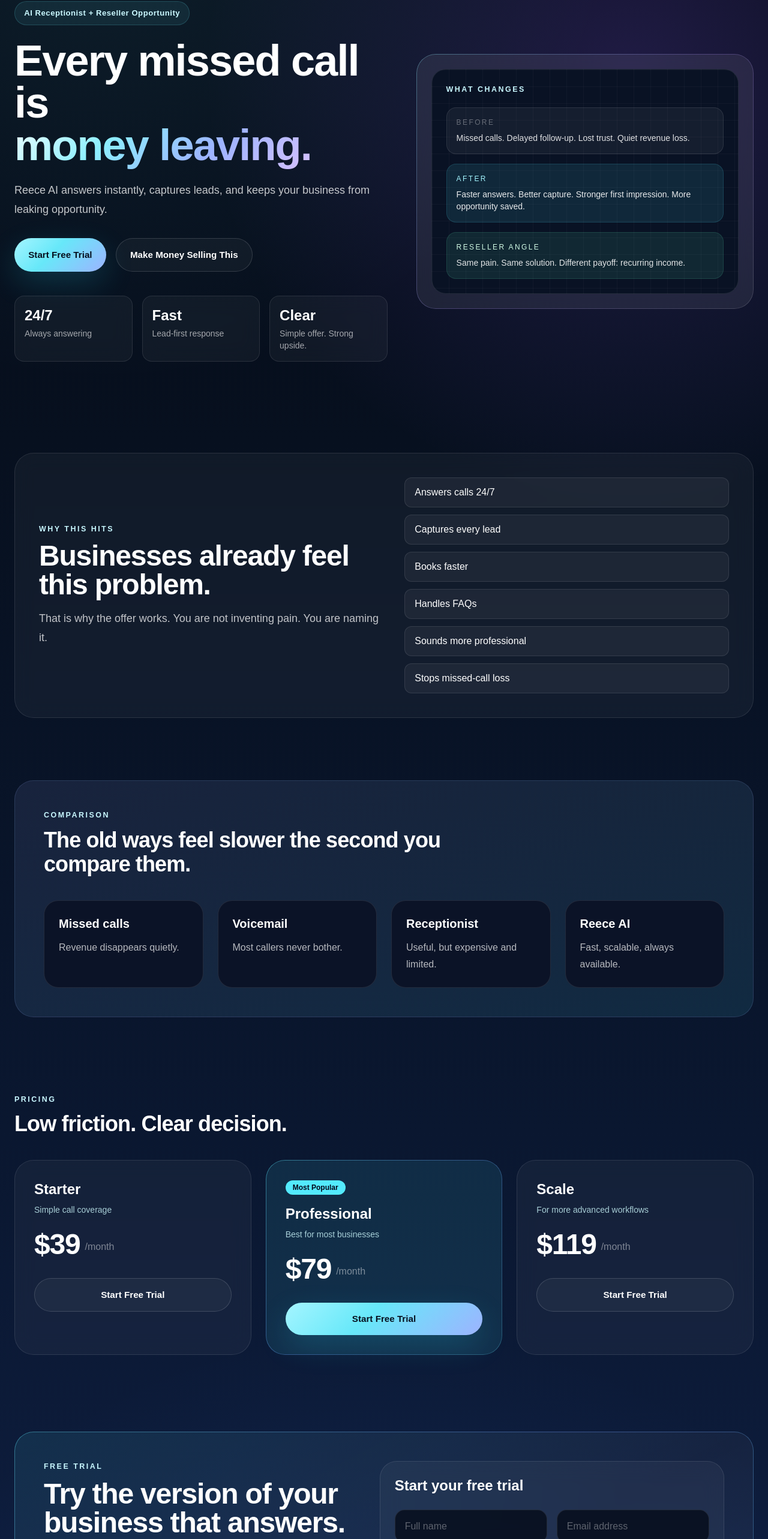
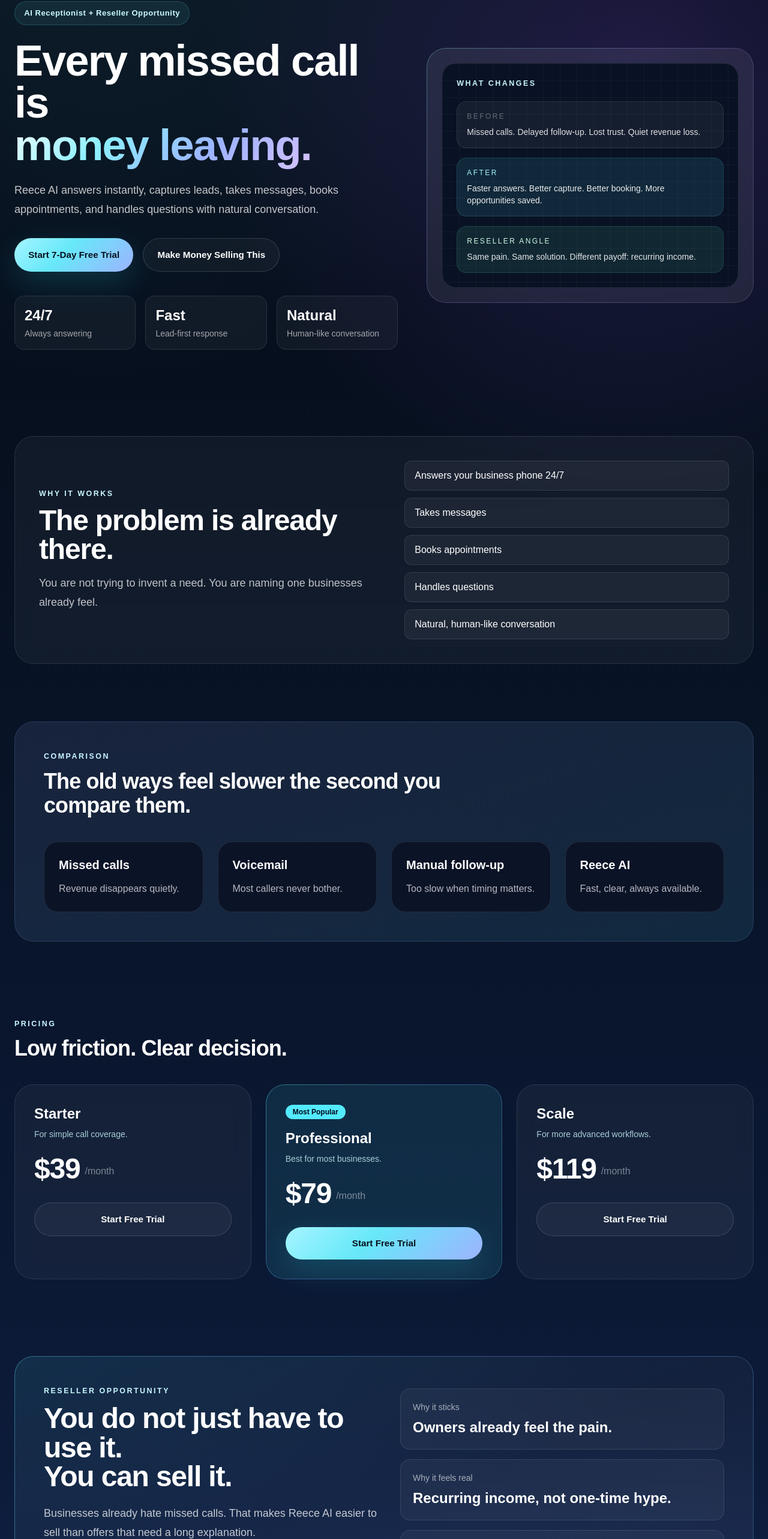
Before and after one commit to receptioniqbusiness/reece-mock, a Next.js app: page / in a window 1280 px wide. Shown: the part 215-2781 px from the top of the page at 60% size. Built offline with nearby package versions, Linux system fonts and the light colour scheme.

Commit message:
Update page.tsx

```diff
--- a/app/page.tsx
+++ b/app/page.tsx
@@ -1,53 +1,30 @@
-"use client";
-
-import { FormEvent, useState } from "react";
-
-type TrialForm = {
-  name: string;
-  email: string;
-  company: string;
-  website: string;
-  plan: string;
-  trialGoal: string;
-};
-
-const initialTrialForm: TrialForm = {
-  name: "",
-  email: "",
-  company: "",
-  website: "",
-  plan: "Professional",
-  trialGoal: "",
-};
-
 const plans = [
   {
     name: "Starter",
     price: "$39",
-    description: "Simple call coverage",
+    description: "For simple call coverage.",
     featured: false,
   },
   {
     name: "Professional",
     price: "$79",
-    description: "Best for most businesses",
+    description: "Best for most businesses.",
     featured: true,
   },
   {
     name: "Scale",
     price: "$119",
-    description: "For more advanced workflows",
+    description: "For more advanced workflows.",
     featured: false,
   },
 ];
 
-const features = [
-  "Answers calls 24/7",
-  "Captures every lead",
-  "Books faster",
-  "Handles FAQs",
-  "Sounds more professional",
-  "Stops missed-call loss",
+const coreFeatures = [
+  "Answers your business phone 24/7",
+  "Takes messages",
+  "Books appointments",
+  "Handles questions",
+  "Natural, human-like conversation",
 ];
 
 const compare = [
@@ -60,52 +37,16 @@
     text: "Most callers never bother.",
   },
   {
-    title: "Receptionist",
-    text: "Useful, but expensive and limited.",
+    title: "Manual follow-up",
+    text: "Too slow when timing matters.",
   },
   {
     title: "Reece AI",
-    text: "Fast, scalable, always available.",
+    text: "Fast, clear, always available.",
   },
 ];
 
 export default function Home() {
-  const [trialForm, setTrialForm] = useState<TrialForm>(initialTrialForm);
-  const [trialStatus, setTrialStatus] = useState<"idle" | "submitting" | "success" | "error">("idle");
-  const [trialError, setTrialError] = useState("");
-
-  async function handleTrialSubmit(e: FormEvent<HTMLFormElement>) {
-    e.preventDefault();
-    setTrialStatus("submitting");
-    setTrialError("");
-
-    try {
-      const res = await fetch("/api/contact", {
-        method: "POST",
-        headers: {
-          "Content-Type": "application/json",
-        },
-        body: JSON.stringify({
-          formType: "trial",
-          ...trialForm,
-          message: "",
-        }),
-      });
-
-      const data = await res.json();
-
-      if (!res.ok || !data.ok) {
-        throw new Error(data.error || "Something went wrong.");
-      }
-
-      setTrialStatus("success");
-      setTrialForm(initialTrialForm);
-    } catch (err) {
-      setTrialStatus("error");
-      setTrialError(err instanceof Error ? err.message : "Something went wrong.");
-    }
-  }
-
   return (
     <main className="min-h-screen text-white">
       <header className="sticky top-0 z-50 border-b border-white/10 bg-[#040914]/75 backdrop-blur">
@@ -116,16 +57,16 @@
 
           <nav className="hidden items-center gap-6 text-sm text-white/70 md:flex">
             <a href="#why" className="hover:text-white">
-              Why
+              Why it works
             </a>
             <a href="#pricing" className="hover:text-white">
               Pricing
             </a>
-            <a href="#trial" className="hover:text-white">
+            <a href="#reseller-promo" className="hover:text-white">
+              Resellers
+            </a>
+            <a href="/signup" className="hover:text-white">
               Free Trial
-            </a>
-            <a href="/resellers" className="hover:text-white">
-              Resellers
             </a>
           </nav>
 
@@ -133,15 +74,15 @@
             <a href="/resellers" className="secondary-btn hidden sm:inline-flex">
               Reseller Program
             </a>
-            <a href="#trial" className="primary-btn">
-              Start Free Trial
+            <a href="/signup?plan=Professional" className="primary-btn">
+              Start 7-Day Free Trial
             </a>
           </div>
         </div>
       </header>
 
       <section className="mx-auto max-w-7xl px-6 pb-20 pt-24 md:pb-28 md:pt-32">
-        <div className="grid items-center gap-12 lg:grid-cols-[1.05fr_0.95fr]">
+        <div className="grid items-center gap-12 lg:grid-cols-[1.08fr_0.92fr]">
           <div>
             <div className="badge">AI Receptionist + Reseller Opportunity</div>
 
@@ -152,12 +93,12 @@
             </h1>
 
             <p className="mt-6 max-w-2xl text-lg leading-8 text-white/76">
-              Reece AI answers instantly, captures leads, and keeps your business from leaking opportunity.
+              Reece AI answers instantly, captures leads, takes messages, books appointments, and handles questions with natural conversation.
             </p>
 
             <div className="mt-8 flex flex-wrap gap-4">
-              <a href="#trial" className="primary-btn">
-                Start Free Trial
+              <a href="/signup?plan=Professional" className="primary-btn">
+                Start 7-Day Free Trial
               </a>
               <a href="/resellers" className="secondary-btn">
                 Make Money Selling This
@@ -174,8 +115,8 @@
                 <p className="mt-1 text-sm text-white/62">Lead-first response</p>
               </div>
               <div className="glass rounded-2xl p-4">
-                <div className="text-2xl font-semibold">Clear</div>
-                <p className="mt-1 text-sm text-white/62">Simple offer. Strong upside.</p>
+                <div className="text-2xl font-semibold">Natural</div>
+                <p className="mt-1 text-sm text-white/62">Human-like conversation</p>
               </div>
             </div>
           </div>
@@ -195,7 +136,7 @@
                 <div className="rounded-2xl border border-cyan-300/15 bg-cyan-300/10 p-4">
                   <p className="text-xs uppercase tracking-[0.2em] text-cyan-200">After</p>
                   <p className="mt-2 text-sm text-white/90">
-                    Faster answers. Better capture. Stronger first impression. More opportunity saved.
+                    Faster answers. Better capture. Better booking. More opportunities saved.
                   </p>
                 </div>
 
@@ -211,21 +152,21 @@
         </div>
       </section>
 
-      <section id="why" className="mx-auto max-w-7xl px-6 py-8 md:py-10">
+      <section id="why" className="mx-auto max-w-7xl px-6 py-6 md:py-8">
         <div className="glass rounded-[2rem] p-8 md:p-10">
           <div className="grid gap-10 lg:grid-cols-[1fr_0.95fr] lg:items-center">
             <div>
-              <p className="section-label">Why this hits</p>
+              <p className="section-label">Why it works</p>
               <h2 className="mt-3 max-w-3xl text-3xl font-semibold tracking-tight md:text-5xl">
-                Businesses already feel this problem.
+                The problem is already there.
               </h2>
               <p className="mt-4 max-w-2xl text-lg leading-8 text-white/74">
-                That is why the offer works. You are not inventing pain. You are naming it.
+                You are not trying to invent a need. You are naming one businesses already feel.
               </p>
             </div>
 
             <div className="grid gap-3">
-              {features.map((item) => (
+              {coreFeatures.map((item) => (
                 <div key={item} className="rounded-xl border border-white/10 bg-white/5 px-4 py-3">
                   {item}
                 </div>
@@ -287,7 +228,10 @@
                 <span className="pb-2 text-white/45">/month</span>
               </div>
 
-              <a href="#trial" className={plan.featured ? "primary-btn mt-8 w-full" : "secondary-btn mt-8 w-full"}>
+              <a
+                href={`/signup?plan=${encodeURIComponent(plan.name)}`}
+                className={plan.featured ? "primary-btn mt-8 w-full" : "secondary-btn mt-8 w-full"}
+              >
                 Start Free Trial
               </a>
             </div>
@@ -295,109 +239,67 @@
         </div>
       </section>
 
-      <section id="trial" className="mx-auto max-w-7xl px-6 py-12 pb-20 md:py-16">
-        <div className="hero-glow rounded-[2rem] border border-cyan-300/20 bg-gradient-to-br from-cyan-300/10 via-white/[0.04] to-indigo-300/10 p-8 md:p-12">
-          <div className="grid gap-10 lg:grid-cols-[0.95fr_1.05fr] lg:items-start">
+      <section id="reseller-promo" className="mx-auto max-w-7xl px-6 py-12 md:py-16">
+        <div className="hero-glow rounded-[2rem] border border-cyan-300/18 bg-gradient-to-br from-cyan-300/10 via-white/[0.03] to-indigo-300/10 p-8 md:p-12">
+          <div className="grid gap-8 lg:grid-cols-[1.02fr_0.98fr] lg:items-center">
             <div>
-              <p className="section-label">Free Trial</p>
-              <h2 className="mt-3 max-w-3xl text-3xl font-semibold tracking-tight md:text-5xl">
-                Try the version of your business that answers.
+              <p className="section-label">Reseller opportunity</p>
+              <h2 className="mt-3 text-4xl font-semibold tracking-tight md:text-5xl md:leading-[1.02]">
+                You do not just have to use it.
+                <br />
+                You can sell it.
               </h2>
-              <p className="mt-4 max-w-2xl text-lg leading-8 text-white/75">
-                Start here if you want to see what it feels like when fewer opportunities slip away.
+              <p className="mt-5 max-w-2xl text-lg leading-8 text-white/75">
+                Businesses already hate missed calls. That makes Reece AI easier to sell than offers that need a long explanation.
               </p>
 
-              <div className="mt-8 grid gap-3">
-                <div className="rounded-xl border border-white/10 bg-white/5 px-4 py-3 text-white/82">
-                  Pick a plan
-                </div>
-                <div className="rounded-xl border border-white/10 bg-white/5 px-4 py-3 text-white/82">
-                  Tell us what calls you want handled
-                </div>
-                <div className="rounded-xl border border-white/10 bg-white/5 px-4 py-3 text-white/82">
-                  We help you evaluate fit fast
-                </div>
+              <div className="mt-8 flex flex-wrap gap-4">
+                <a href="/resellers" className="primary-btn">
+                  Become a Reseller
+                </a>
+                <a href="/resellers#calculator" className="secondary-btn">
+                  See Earnings Calculator
+                </a>
               </div>
             </div>
 
-            <div className="glass rounded-[1.75rem] p-6">
-              <h3 className="text-2xl font-semibold">Start your free trial</h3>
+            <div className="grid gap-4">
+              <div className="glass rounded-2xl p-5">
+                <p className="text-sm text-white/62">Why it sticks</p>
+                <div className="mt-2 text-2xl font-semibold">Owners already feel the pain.</div>
+              </div>
+              <div className="glass rounded-2xl p-5">
+                <p className="text-sm text-white/62">Why it feels real</p>
+                <div className="mt-2 text-2xl font-semibold">Recurring income, not one-time hype.</div>
+              </div>
+              <div className="glass rounded-2xl p-5">
+                <p className="text-sm text-white/62">Why people act</p>
+                <div className="mt-2 text-2xl font-semibold">Simple offer. Clear upside.</div>
+              </div>
+            </div>
+          </div>
+        </div>
+      </section>
 
-              <form onSubmit={handleTrialSubmit} className="mt-6 grid gap-4">
-                <div className="grid gap-4 md:grid-cols-2">
-                  <input
-                    type="text"
-                    placeholder="Full name"
-                    className="input-dark"
-                    value={trialForm.name}
-                    onChange={(e) => setTrialForm((prev) => ({ ...prev, name: e.target.value }))}
-                    required
-                  />
-                  <input
-                    type="email"
-                    placeholder="Email address"
-                    className="input-dark"
-                    value={trialForm.email}
-                    onChange={(e) => setTrialForm((prev) => ({ ...prev, email: e.target.value }))}
-                    required
-                  />
-                </div>
+      <section className="mx-auto max-w-7xl px-6 pb-20 pt-4">
+        <div className="hero-glow rounded-[2rem] border border-cyan-300/14 bg-gradient-to-br from-cyan-300/10 via-white/[0.04] to-indigo-300/10 p-8 md:p-12">
+          <div className="grid gap-8 lg:grid-cols-[1fr_auto] lg:items-center">
+            <div>
+              <p className="section-label">Final call to action</p>
+              <h2 className="mt-3 text-3xl font-semibold tracking-tight md:text-5xl">
+                Stop losing calls.
+                <br />
+                Start capturing revenue.
+              </h2>
+            </div>
 
-                <div className="grid gap-4 md:grid-cols-2">
-                  <input
-                    type="text"
-                    placeholder="Business name"
-                    className="input-dark"
-                    value={trialForm.company}
-                    onChange={(e) => setTrialForm((prev) => ({ ...prev, company: e.target.value }))}
-                  />
-                  <input
-                    type="text"
-                    placeholder="Website"
-                    className="input-dark"
-                    value={trialForm.website}
-                    onChange={(e) => setTrialForm((prev) => ({ ...prev, website: e.target.value }))}
-                  />
-                </div>
-
-                <select
-                  className="input-dark"
-                  value={trialForm.plan}
-                  onChange={(e) => setTrialForm((prev) => ({ ...prev, plan: e.target.value }))}
-                >
-                  <option value="Starter">Starter</option>
-                  <option value="Professional">Professional</option>
-                  <option value="Scale">Scale</option>
-                </select>
-
-                <textarea
-                  rows={5}
-                  placeholder="What would you want Reece AI to handle for your business?"
-                  className="input-dark"
-                  value={trialForm.trialGoal}
-                  onChange={(e) => setTrialForm((prev) => ({ ...prev, trialGoal: e.target.value }))}
-                />
-
-                <button
-                  type="submit"
-                  className="primary-btn w-full"
-                  disabled={trialStatus === "submitting"}
-                >
-                  {trialStatus === "submitting" ? "Submitting..." : "Start Free Trial"}
-                </button>
-
-                {trialStatus === "success" && (
-                  <p className="text-sm text-emerald-200">
-                    Thanks — your free-trial request was sent successfully.
-                  </p>
-                )}
-
-                {trialStatus === "error" && (
-                  <p className="text-sm text-rose-200">
-                    {trialError || "Something went wrong. Please try again."}
-                  </p>
-                )}
-              </form>
+            <div className="flex flex-col gap-3">
+              <a href="/signup?plan=Professional" className="primary-btn">
+                Start 7-Day Free Trial
+              </a>
+              <a href="/resellers" className="secondary-btn">
+                Become a Reseller
+              </a>
             </div>
           </div>
         </div>
@@ -413,8 +315,8 @@
             <a href="/resellers" className="hover:text-white">
               Resellers
             </a>
-            <a href="#pricing" className="hover:text-white">
-              Pricing
+            <a href="/signup" className="hover:text-white">
+              Free Trial
             </a>
           </div>
         </div>
```
